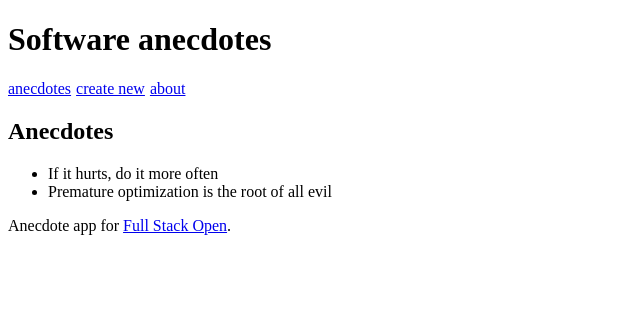
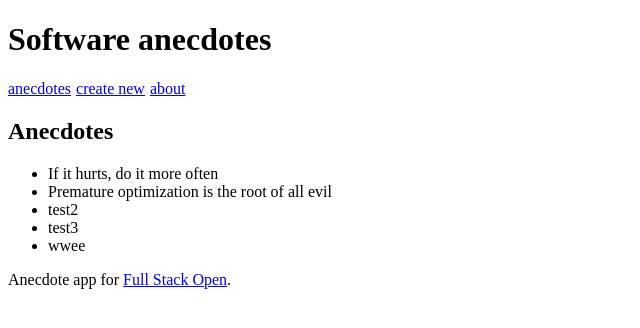
Before and after one commit to Mohdkhlouf/part7-fs-extension, a React (Vite) app in the folder routed-anecdotes/: page / in a window 1280 px wide. Shown: the top 328 px of the page, without its empty margins (0-640 px from the left). Built offline with nearby package versions, Linux system fonts and the light colour scheme; data requests are answered from the project's data file.

Commit message:
7.4 is done

```diff
--- a/routed-anecdotes/db.json
+++ b/routed-anecdotes/db.json
@@ -5,14 +5,36 @@
       "author": "Jez Humble",
       "info": "https://martinfowler.com/bliki/FrequencyReducesDifficulty.html",
       "votes": 0,
-      "id": 1
+      "id": "1"
     },
     {
       "content": "Premature optimization is the root of all evil",
       "author": "Donald Knuth",
       "info": "http://wiki.c2.com/?PrematureOptimization",
       "votes": 0,
-      "id": 2
+      "id": "2"
+    },
+    {
+      "content": "test2",
+      "author": "test2",
+      "info": "test2",
+      "votes": 0,
+      "id": "UzP46dkwODU"
+    },
+    {
+      "content": "test3",
+      "author": "test3",
+      "info": "test3",
+      "votes": 0,
+      "id": "qQNWgBz8CLQ"
+    },
+    {
+      "content": "wwee",
+      "author": "wwee",
+      "info": "wwee",
+      "votes": 0,
+      "id": "8Ji5MtFcIIo"
     }
-  ]
+  ],
+  "$schema": "./node_modules/json-server/schema.json"
 }
--- a/routed-anecdotes/src/App.jsx
+++ b/routed-anecdotes/src/App.jsx
@@ -1,32 +1,14 @@
-import { useState } from 'react'
+
 import { BrowserRouter as Router, Routes, Route } from 'react-router-dom'
 import Menu from './components/Menu'
 import AnecdoteList from './components/AnecdoteList'
 import About from './components/About'
 import Footer from './components/Footer'
 import CreateNew from './components/CreateNew'
+import { useAnecdotes } from './hooks/useAnecdotes'
 
 const App = () => {
-  const [anecdotes, setAnecdotes] = useState([
-    {
-      content: 'If it hurts, do it more often',
-      author: 'Jez Humble',
-      info: 'https://martinfowler.com/bliki/FrequencyReducesDifficulty.html',
-      votes: 0,
-      id: 1
-    },
-    {
-      content: 'Premature optimization is the root of all evil',
-      author: 'Donald Knuth',
-      info: 'http://wiki.c2.com/?PrematureOptimization',
-      votes: 0,
-      id: 2
-    }
-  ])
-
-  const addAnecdote = (anecdote) => {
-    setAnecdotes(anecdotes.concat({ ...anecdote, id: Math.round(Math.random() * 10000) }))
-  }
+  const { anecdotes, addAnecdote } = useAnecdotes()
 
   return (
     <Router>
--- /dev/null
+++ b/routed-anecdotes/src/hooks/useAnecdotes.js
@@ -0,0 +1,24 @@
+import anecdotesService from '../services/anecdotes'
+import { useState, useEffect } from 'react'
+
+export const useAnecdotes = () => {
+  const [anecdotes, setAnecdotes] = useState([])
+
+  useEffect( () => {
+      const fetchedAnecdotes = async () => {
+        const data = await anecdotesService.getAll()
+        setAnecdotes(data)
+      }
+    fetchedAnecdotes()
+    },[]   )
+
+  const addAnecdote = async (anecdote) => {
+    const addedAnecdote = await anecdotesService.createNew(anecdote)
+    setAnecdotes(anecdotes.concat(addedAnecdote))
+  }
+
+  return {
+    anecdotes,
+    addAnecdote
+  }
+}
```
